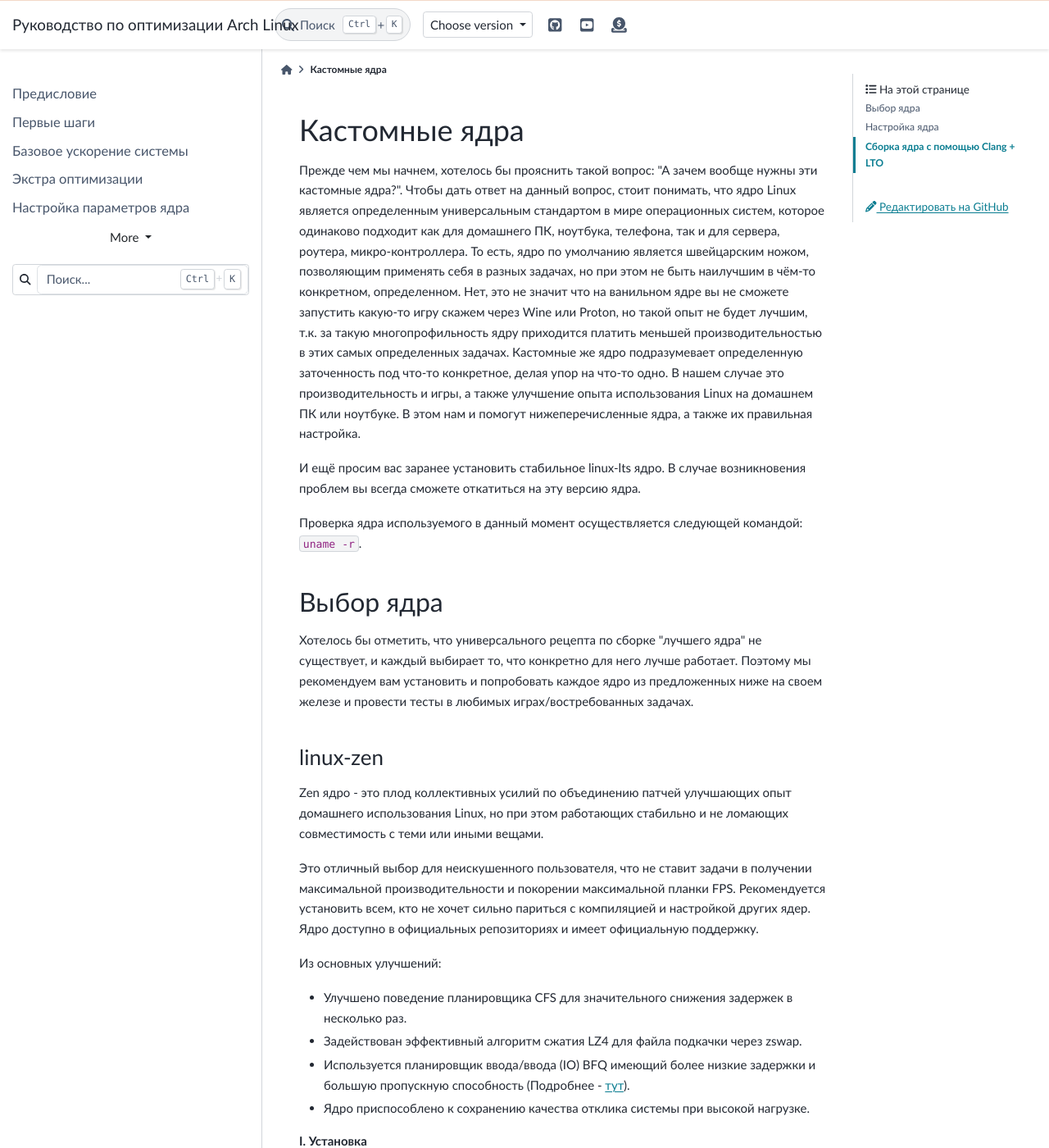
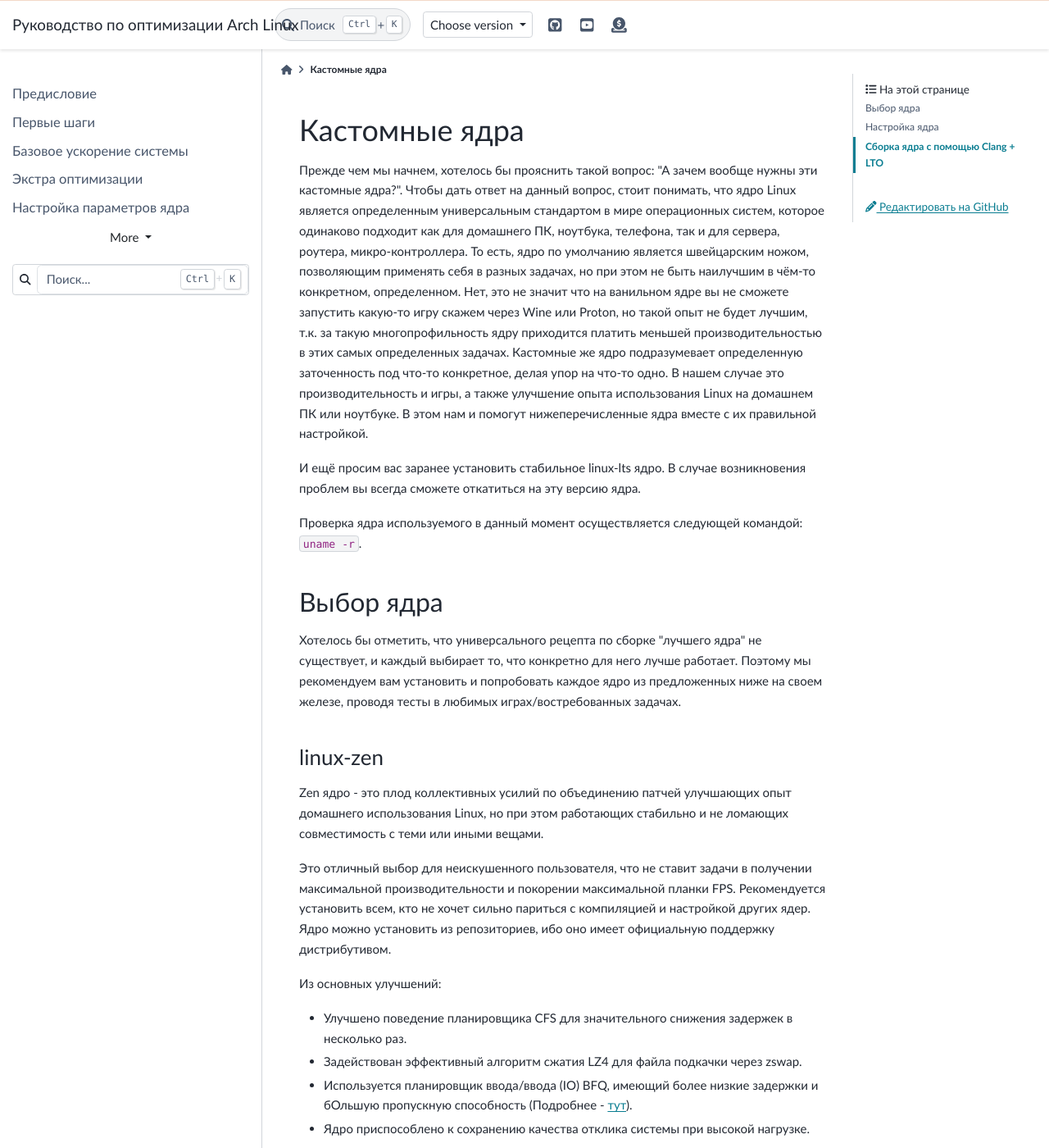
Before and after one commit to ventureoo/ARU, a Sphinx documentation site: the page built from docs/source/custom-kernels.rst, in a window 1280 px wide and 1400 px high. Shown: the whole window at 82% size. Built offline with Sphinx 7.4.7 and the PyData theme 0.15.4, drawn with Linux system fonts in a browser that asks for light colours; some of the changed text lies outside the part shown.

Commit message:
custom-kernels: Some fixes

```diff
--- a/docs/source/custom-kernels.rst
+++ b/docs/source/custom-kernels.rst
@@ -21,7 +21,7 @@
 но такой опыт не будет лучшим, т.к. за такую многопрофильность ядру приходится платить меньшей производительностью в этих самых определенных задачах.
 Кастомные же ядро подразумевает определенную заточенность под что-то конкретное,
 делая упор на что-то одно. В нашем случае это производительность и игры, а также улучшение опыта использования Linux на домашнем
-ПК или ноутбуке. В этом нам и помогут нижеперечисленные ядра, а также их правильная настройка.
+ПК или ноутбуке. В этом нам и помогут нижеперечисленные ядра вместе с их правильной настройкой.
 
 И ещё просим вас заранее установить стабильное linux-lts ядро.
 В случае возникновения проблем вы всегда сможете откатиться на эту версию ядра.
@@ -37,7 +37,7 @@
 
 Хотелось бы отметить, что универсального рецепта по сборке "лучшего ядра" не существует,
 и каждый выбирает то, что конкретно для него лучше работает. Поэтому мы рекомендуем вам
-установить и попробовать каждое ядро из предложенных ниже на своем железе и провести тесты
+установить и попробовать каждое ядро из предложенных ниже на своем железе, проводя тесты
 в любимых играх/востребованных задачах.
 
 .. index:: kernel, zen, native-compilation
@@ -53,14 +53,14 @@
 Это отличный выбор для неискушенного пользователя, что не ставит задачи в получении максимальной
 производительности и покорении максимальной планки FPS. Рекомендуется установить всем, кто
 не хочет сильно париться с компиляцией и настройкой других ядер.
-Ядро доступно в официальных репозиториях и имеет официальную поддержку.
+Ядро можно установить из репозиториев, ибо оно имеет официальную поддержку дистрибутивом.
 
 Из основных улучшений:
 
 - Улучшено поведение планировщика CFS для значительного снижения задержек в несколько раз.
 - Задействован эффективный алгоритм сжатия LZ4 для файла подкачки через zswap.
-- Используется планировщик ввода/ввода (IO) BFQ имеющий более низкие задержки
-  и большую пропускную способность (Подробнее - `тут <https://www.kernel.org/doc/html/latest/block/bfq-iosched.html#when-may-bfq-be-useful>`_).
+- Используется планировщик ввода/ввода (IO) BFQ, имеющий более низкие задержки
+  и бОльшую пропускную способность (Подробнее - `тут <https://www.kernel.org/doc/html/latest/block/bfq-iosched.html#when-may-bfq-be-useful>`_).
 - Ядро приспособлено к сохранению качества отклика системы при высокой нагрузке.
 
 **I. Установка** ::
@@ -86,10 +86,10 @@
 ------------
 
 linux-lqx - является по сути тем же Zen, но заточенным под Debian системы.
-Несмотря на это, авторы ARU считают его также лучшим ядром и для Arch Linux.
+Несмотря на это, авторы ARU считают его лучшим ядром на Arch Linux, по крайне мере для процессоров Intel.
 При нативной компиляции идеально подходит для игр в связке с wine-tkg.
 
-Содержит множество изменений не вошедших в Zen:
+Содержит множество изменений не вошедших в Zen (в виду разных причин):
 
 - Планировщик PDS по умолчанию (На выбор предоставляются также BMQ и CFS), имеющий лучшие результаты в повседневных задачах.
 - Алгоритм TCP BBR2 обеспечивающий более высокую скорость работы и максимизирует пропускную способность
@@ -195,7 +193,7 @@
 
 Есть две возможности предварительной настройки linux-tkg: либо через редактирование файла *customization.cfg*,
 либо через терминал по ходу процесса установки.
-Мы выбираем первое и отредактируем *customization.cfg*:::
+Мы выбираем первое и отредактируем *customization.cfg*::
 
   nano customization.cfg
 
@@ -309,7 +307,7 @@
 
 .. image:: images/processor-family-choice.png
 
-(**Важно**: автор выбрал здесь Intel-native, но если у вас процессор от AMD выбирайте только AMD-native)
+(**Важно**: автор выбрал здесь Intel-native, но **если у вас процессор от AMD выбирайте только AMD-native** )
 
 **2.** Изменим поведение таймера ядра.
 Дело в том, что ядро может осуществлять прерывания для перепланирования задач процессора либо статически через частоту N (один тик), либо динамически.
```
Also changed, not shown: other parts of docs/source/custom-kernels.rst (+2 -4 lines).
